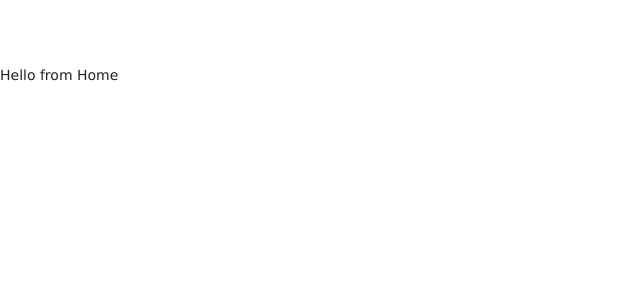
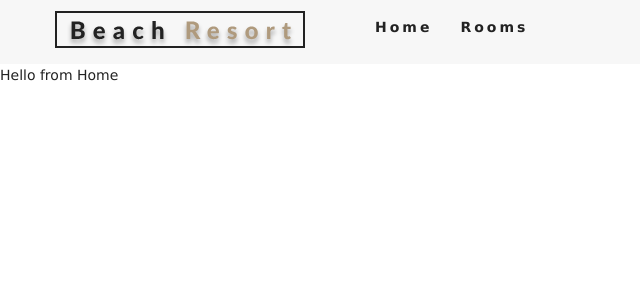
Before and after one commit to didixuecoding/React-Beach-Resort-Project, a React (Create React App) app: page / in a window 1280 px wide. Shown: the top 300 px of the page, without its empty margins (0-640 px from the left). Built offline with nearby package versions, Linux system fonts and the light colour scheme.

Commit message:
Lec81
Navbar Component

```diff
--- a/src/App.js
+++ b/src/App.js
@@ -6,10 +6,12 @@ import Home from "./pages/Home";
 import Rooms from "./pages/Rooms";
 import SingleRoom from "./pages/SingleRoom";
 import Error from "./pages/Error";
+import Navbar from "./components/Navbar";
 
 export default function App() {
   return (
     <>
+      <Navbar />
       <Switch>
         <Route path="/" exact component={Home} />
         <Route path="/rooms" exact component={Rooms} />
--- /dev/null
+++ b/src/components/Navbar.js
@@ -0,0 +1,46 @@
+import React from "react";
+import { Link } from "react-router-dom";
+
+import { ReactComponent as Logo } from "../images/logo.svg";
+import { FaAlignRight } from "react-icons/fa";
+
+class Navbar extends React.Component {
+  state = { isOpen: false };
+  // initial states
+  handleToggle = () => {
+    this.setState({ isOpen: !this.state.isOpen });
+  };
+  // helper function
+  render() {
+    return (
+      <nav className="navbar">
+        <div className="nav-center">
+          <div className="nav-header">
+            <Link to="/">
+              <Logo />
+            </Link>
+            <button
+              type="button"
+              className="nav-btn"
+              onClick={this.handleToggle}
+            >
+              <FaAlignRight className="nav-icon" />
+            </button>
+          </div>
+          <ul
+            className={this.state.isOpen ? "nav-links show-nav" : "nav-links"}
+          >
+            <li>
+              <Link to="/">Home</Link>
+            </li>
+            <li>
+              <Link to="/rooms">Rooms</Link>
+            </li>
+          </ul>
+        </div>
+      </nav>
+    );
+  }
+}
+
+export default Navbar;
```
